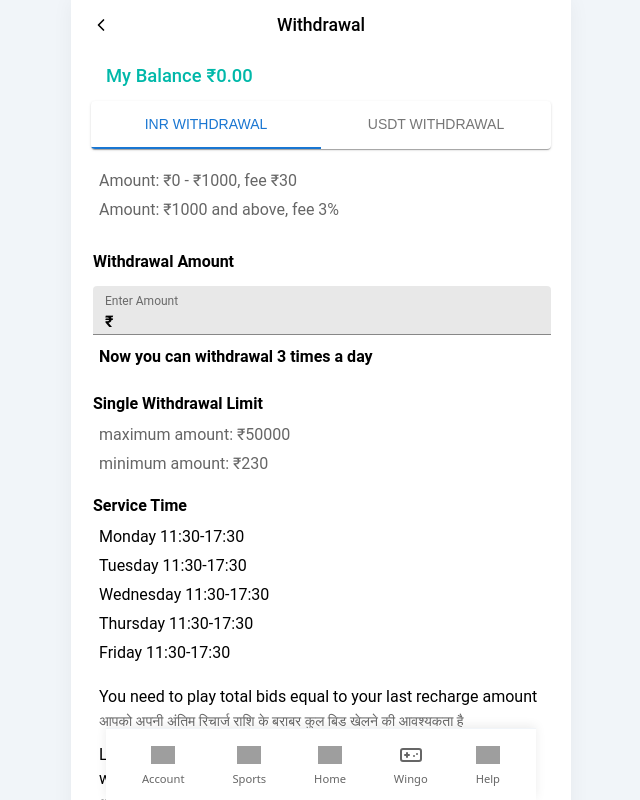
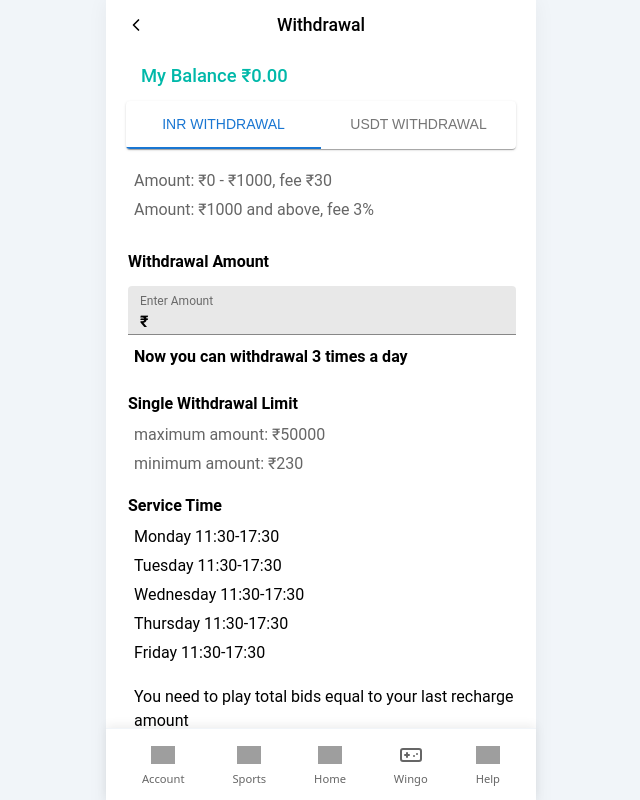
Before and after one commit to ritikgchoudhary/todaaaple, a Vue app in the folder frontend-vue/: page /withdrawal in a window 1280 px wide. Shown: the top 800 px of the page, without its empty margins (319-959 px from the left). Built offline with nearby package versions, Linux system fonts and the light colour scheme; no server answers; sample sign-in values are in the browser's storage; grey boxes are pictures that could not be loaded.

Commit message:
auto-update: sync changes 2026-03-09 12:18:01

```diff
--- a/frontend-vue/src/views/WithdrawView.vue
+++ b/frontend-vue/src/views/WithdrawView.vue
@@ -375,7 +375,7 @@ onMounted(fetchData)
 
 .mobile-container {
   width: 100%;
-  max-width: 500px;
+  max-width: 430px;
   background-color: #fff;
   min-height: 100vh;
   padding-bottom: 100px;
```
